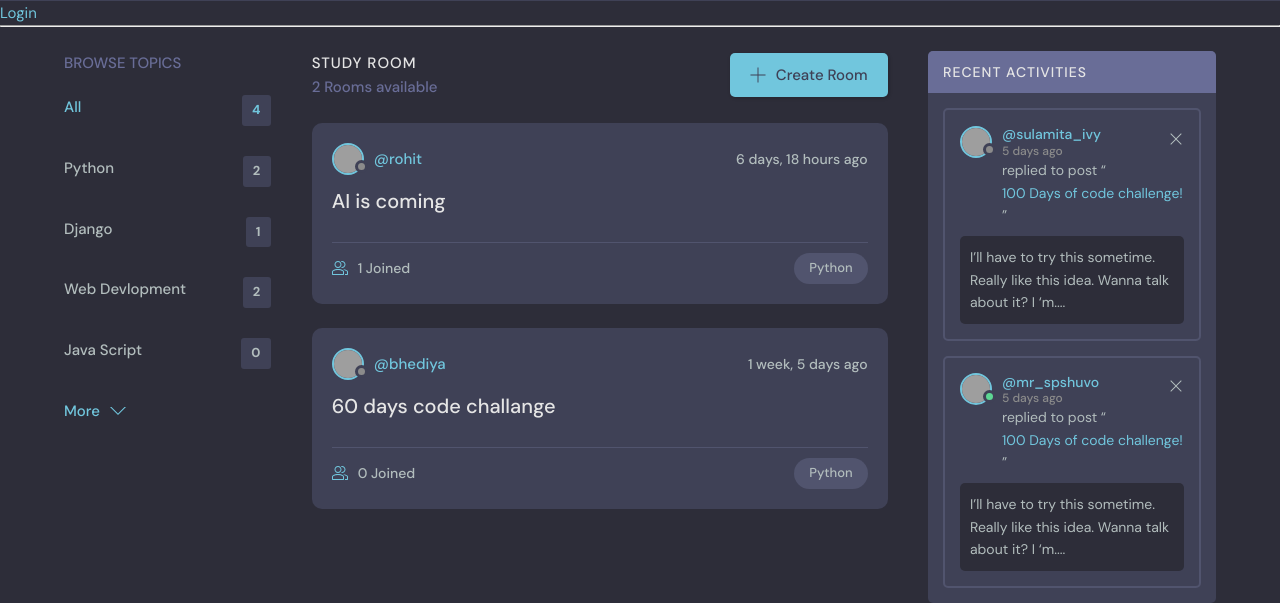
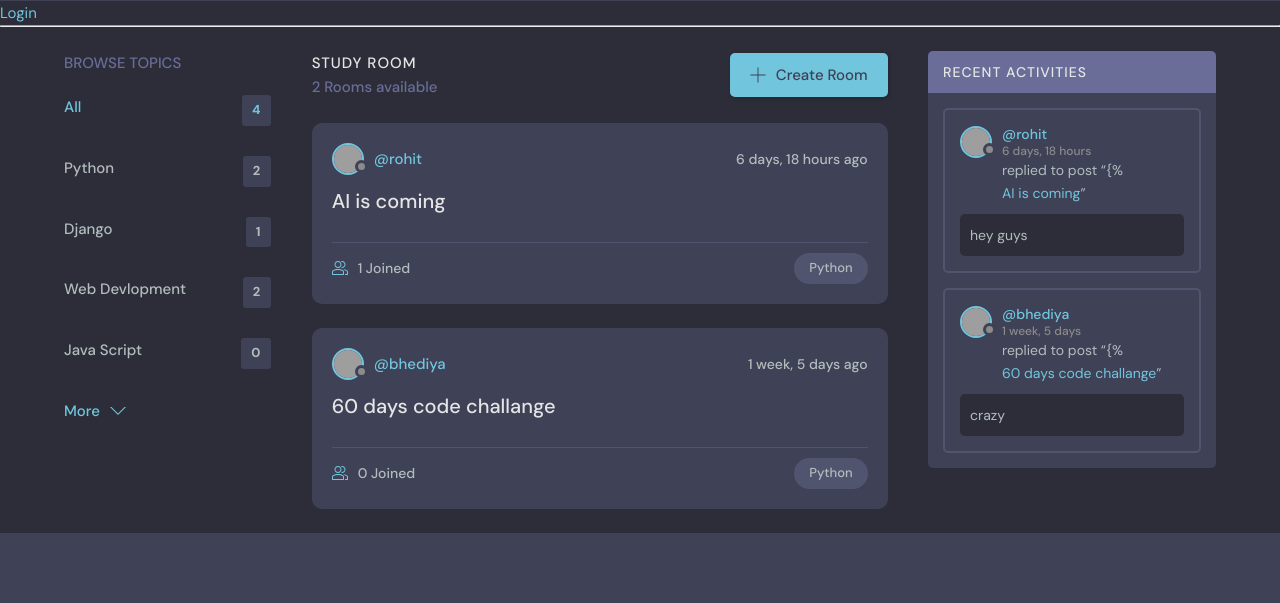
Before and after one commit to VaibhavSiroha/studybud, a Django app: a page that uses base/templates/base/home.html in a window 1280 px wide. Shown: the part 360-963 px from the top of the page. After the commit the page ends 893 px from the top, so only its background shows below. Run offline with Django 5.2, Linux system fonts and the light colour scheme; data comes from the database, SQL or seed files in the repository; both versions use the stored data as it was after the commit; grey boxes are pictures that could not be loaded.

Commit message:
refactor: streamline activity component by utilizing template inclusion and dynamic data rendering

```diff
--- a/base/templates/base/activity_component.html
+++ b/base/templates/base/activity_component.html
@@ -1,4 +1,3 @@
-
 <div class="activities">
   <div class="activities__header">
     <h2>Recent Activities</h2>
@@ -6,17 +5,21 @@
   {% for message in room_messages %}
   <div class="activities__box">
     <div class="activities__boxHeader roomListRoom__header">
-      <a href="{% url 'user-profile' message.user.id%}" class="roomListRoom__author">
+      <a
+        href="{% url 'user-profile' message.user.id%}"
+        class="roomListRoom__author"
+      >
         <div class="avatar avatar--small">
           <img src="https://randomuser.me/api/portraits/women/11.jpg" />
         </div>
         <p>
-          @sulamita_ivy
-          <span>5 days ago</span>
+          @{{message.user}}
+          <span>{{message.created|timesince}}</span>
         </p>
       </a>
+      {% if request.user == message.user %}
       <div class="roomListRoom__actions">
-        <a href="#">
+        <a href="{% url 'delete-message' message.id %}">
           <svg
             version="1.1"
             xmlns="http://www.w3.org/2000/svg"
@@ -31,35 +34,15 @@
           </svg>
         </a>
       </div>
+      {% endif %}
     </div>
     <div class="activities__boxContent">
       <p>
-        replied to post “<a href="room.html">100 Days of code challenge!</a
-        >”
+        replied to post “{%
+        <a href="url 'room' message.room.id %}">{{message.room}}</a>”
       </p>
-      <div class="activities__boxRoomContent">
-        I’ll have to try this sometime. Really like this idea. Wanna talk
-        about it? I ‘m....
-      </div>
+      <div class="activities__boxRoomContent">{{message}}</div>
     </div>
   </div>
   {% endfor %}
 </div>
-
-
-<h3>Recent Activity</h3>
-<hr />
-{% for message in room_messages %}
-<div>
-  <small>
-    <a href="{% url 'user-profile' message.user.id%}">@{{message.user}}</a>
-    {{message.created|timesince}}</small
-  >
-  <small>replied to room "{{message.room}}"</small>
-  <p>said "{{message}}"</p>
-  {% if request.user == message.user %}
-  <a href="{% url 'delete-message' message.id %}">Delete</a>
-  {% endif %}
-  <hr />
-</div>
-{% endfor %}
--- a/base/templates/base/home.html
+++ b/base/templates/base/home.html
@@ -58,90 +58,8 @@
     <!-- Room List End -->
 
     <!-- Activities Start -->
-    <div class="activities">
-      <div class="activities__header">
-        <h2>Recent Activities</h2>
-      </div>
-      <div class="activities__box">
-        <div class="activities__boxHeader roomListRoom__header">
-          <a href="profile.html" class="roomListRoom__author">
-            <div class="avatar avatar--small">
-              <img src="https://randomuser.me/api/portraits/women/11.jpg" />
-            </div>
-            <p>
-              @sulamita_ivy
-              <span>5 days ago</span>
-            </p>
-          </a>
-          <div class="roomListRoom__actions">
-            <a href="#">
-              <svg
-                version="1.1"
-                xmlns="http://www.w3.org/2000/svg"
-                width="32"
-                height="32"
-                viewBox="0 0 32 32"
-              >
-                <title>remove</title>
-                <path
-                  d="M27.314 6.019l-1.333-1.333-9.98 9.981-9.981-9.981-1.333 1.333 9.981 9.981-9.981 9.98 1.333 1.333 9.981-9.98 9.98 9.98 1.333-1.333-9.98-9.98 9.98-9.981z"
-                ></path>
-              </svg>
-            </a>
-          </div>
-        </div>
-        <div class="activities__boxContent">
-          <p>
-            replied to post “<a href="room.html">100 Days of code challenge!</a
-            >”
-          </p>
-          <div class="activities__boxRoomContent">
-            I’ll have to try this sometime. Really like this idea. Wanna talk
-            about it? I ‘m....
-          </div>
-        </div>
-      </div>
+    {% include 'base/activity_component.html' %}
 
-      <div class="activities__box">
-        <div class="activities__boxHeader roomListRoom__header">
-          <a href="profile.html" class="roomListRoom__author">
-            <div class="avatar avatar--small active">
-              <img src="https://randomuser.me/api/portraits/men/13.jpg" />
-            </div>
-            <p>
-              @mr_spshuvo
-              <span>5 days ago</span>
-            </p>
-          </a>
-          <div class="roomListRoom__actions">
-            <a href="#">
-              <svg
-                version="1.1"
-                xmlns="http://www.w3.org/2000/svg"
-                width="32"
-                height="32"
-                viewBox="0 0 32 32"
-              >
-                <title>remove</title>
-                <path
-                  d="M27.314 6.019l-1.333-1.333-9.98 9.981-9.981-9.981-1.333 1.333 9.981 9.981-9.981 9.98 1.333 1.333 9.981-9.98 9.98 9.98 1.333-1.333-9.98-9.98 9.98-9.981z"
-                ></path>
-              </svg>
-            </a>
-          </div>
-        </div>
-        <div class="activities__boxContent">
-          <p>
-            replied to post “<a href="room.html">100 Days of code challenge!</a
-            >”
-          </p>
-          <div class="activities__boxRoomContent">
-            I’ll have to try this sometime. Really like this idea. Wanna talk
-            about it? I ‘m....
-          </div>
-        </div>
-      </div>
-    </div>
     <!-- Activities End -->
   </div>
 </main>
```
Also changed, not shown: db.sqlite3.
